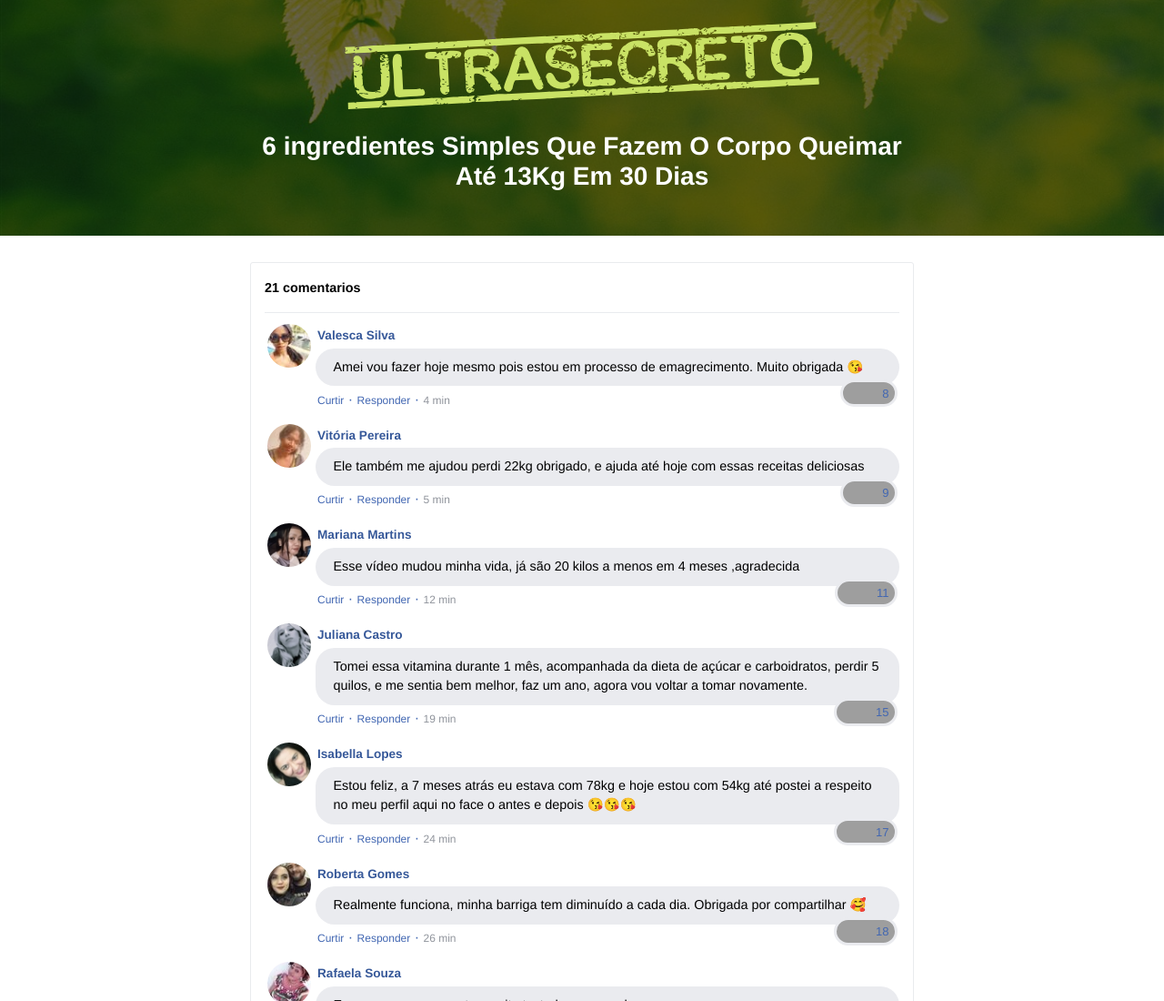
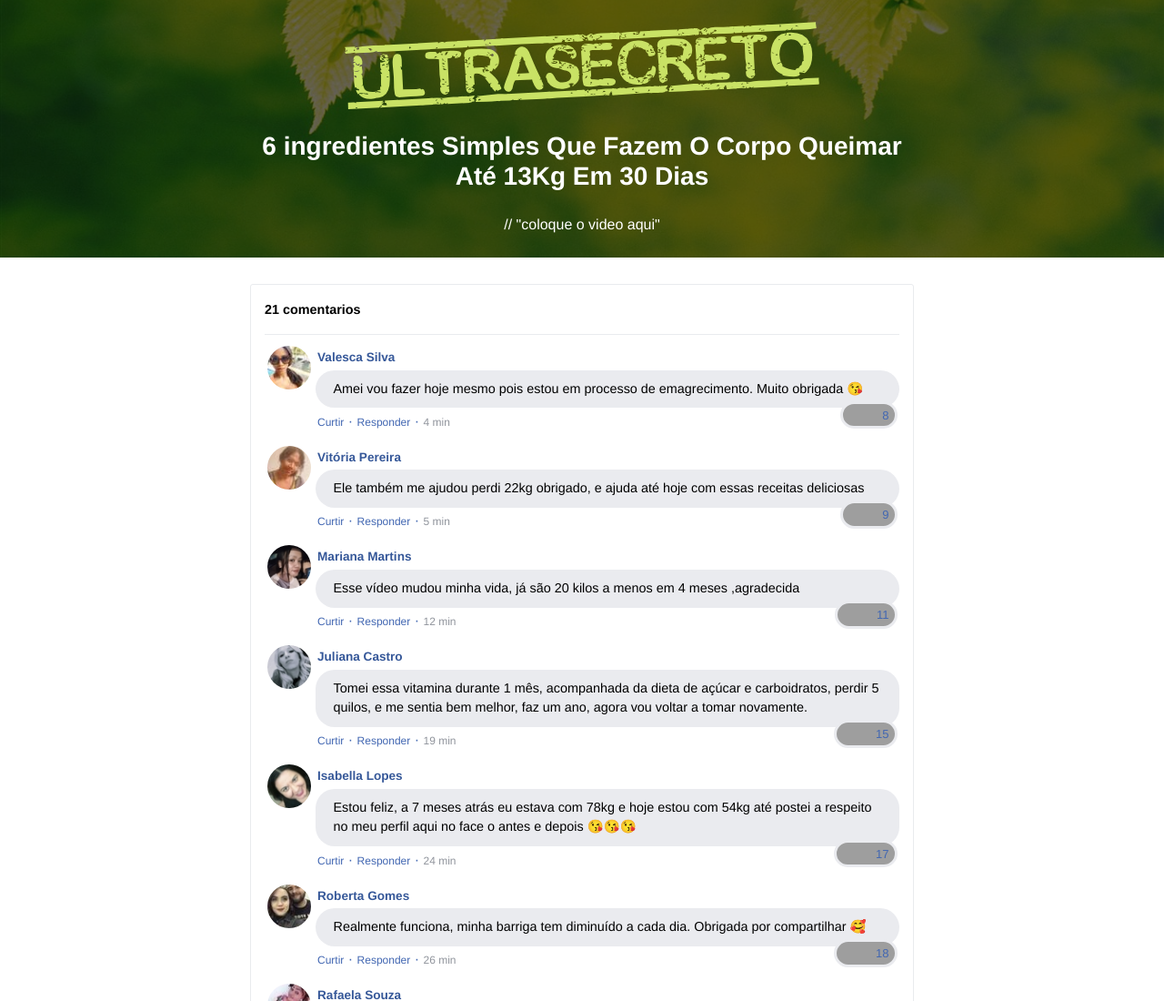
Before and after one commit to programazerobarriga/programazerobarriga.info, a plain HTML site: page index.html in a window 1280 px wide. Shown: the top 1100 px of the page at 91% size. Drawn offline with nearby package versions, Linux system fonts and the light colour scheme; grey boxes are pictures that could not be loaded; a script that the page names is missing.

Commit message:
Update index.html

```diff
--- a/index.html
+++ b/index.html
@@ -59,8 +59,7 @@
             <h3 class="my-4"><b>6 ingredientes Simples Que Fazem O Corpo Queimar Até 13Kg Em 30 Dias</b></h3>
 
             <!-- VSL -->
-            <script type="text/javascript" id="scr_623a714a34cf0a000e72ba69">var s=document.createElement("script");s.src="https://cdn.converteai.net/b4b05bb0-dc42-48fb-a030-6f4232c4a863/players/623a714a34cf0a000e72ba69/player.js",s.async=!0,document.head.appendChild(s);</script>
-
+            // "coloque o video aqui"
             <!-- Botão 1 -->
             <div id="cta1" class="mt-4 d-none">
               <a href="https://pay.kiwify.com.br/EPvrOQy" class="a-btn" style="text-decoration: none;">
```
